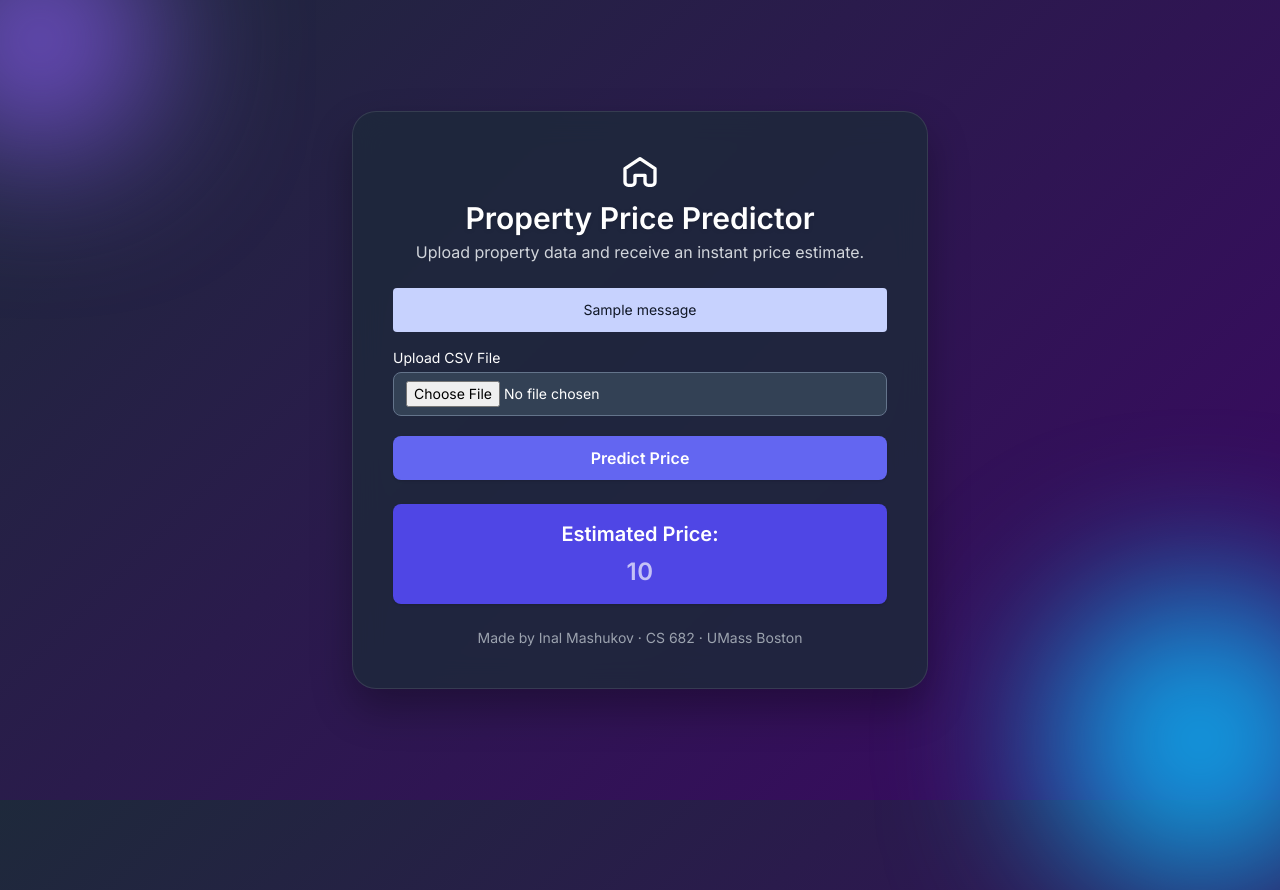
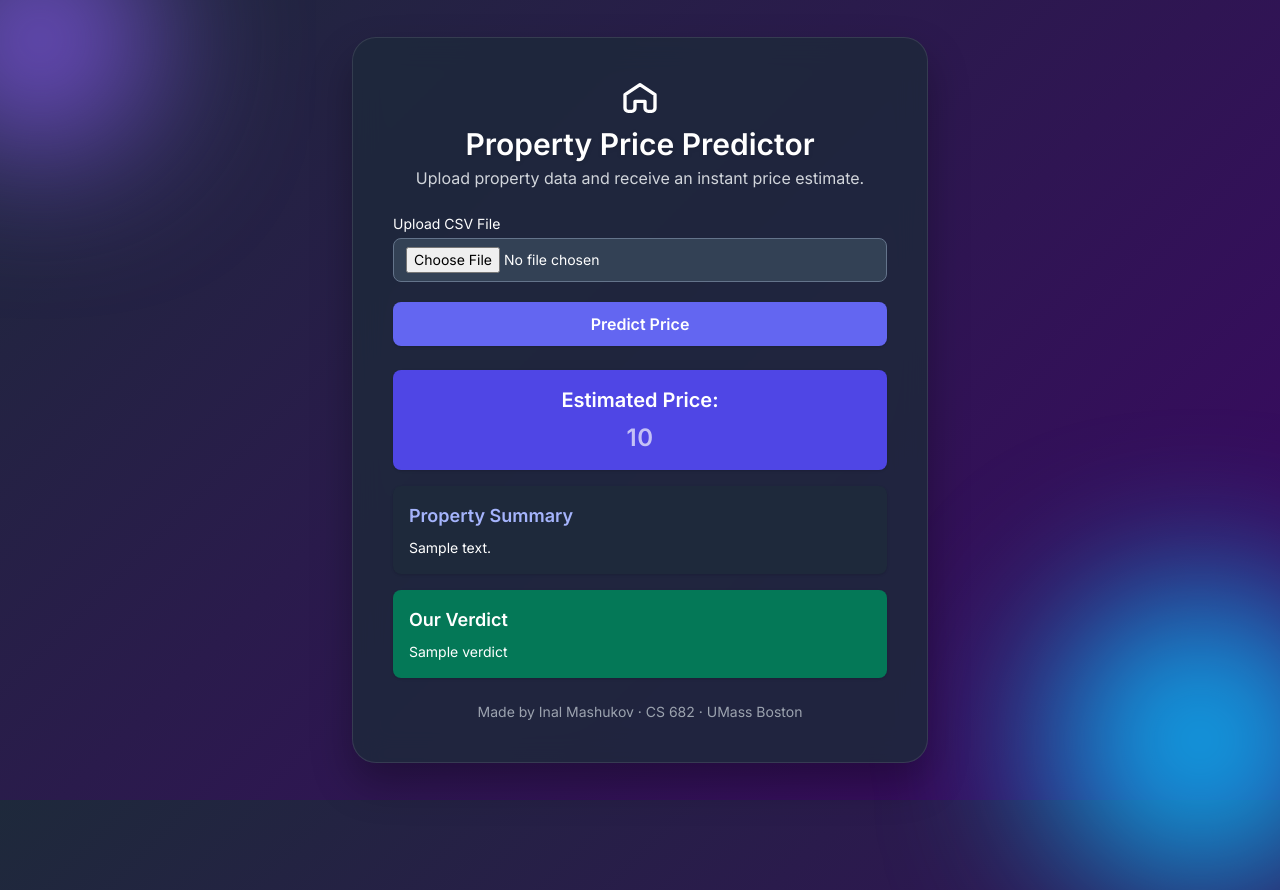
Before and after one commit to oliviervroom/realestate_predictor, a Flask app: template Backend/inal-cs682/templates/index.html in a window 1280 px wide; the page is wider, and only the part inside the window is pictured. Run offline with Flask 3, Linux system fonts and the light colour scheme; the template is opened without the code that fills it: most values are stand-ins (such as "Sample title", 1, 10 or a date in 2020); one stand-in notice (Sample message) is shown; some libraries are stand-ins or nearby versions.

Commit message:
Update index.html

```diff
--- a/Backend/inal-cs682/templates/index.html
+++ b/Backend/inal-cs682/templates/index.html
@@ -5,10 +5,7 @@
   <meta name="viewport" content="width=device-width, initial-scale=1.0" />
   <title>Property Price Predictor</title>
 
-  <!-- Tailwind CSS -->
   <script src="https://cdn.tailwindcss.com"></script>
-
-  <!-- Google Fonts -->
   <link href="https://fonts.googleapis.com/css2?family=Inter:wght@400;600&display=swap" rel="stylesheet" />
 
   <style>
@@ -16,7 +13,6 @@
       font-family: 'Inter', sans-serif;
       background: linear-gradient(135deg, #1e293b, #3b0764);
       min-height: 100vh;
-      position: relative;
       overflow: hidden;
     }
 
@@ -60,31 +56,21 @@
 </head>
 <body class="flex items-center justify-center p-6 text-white">
 
-  <!-- Decorative Background Elements -->
   <div class="decorative-circle circle-1"></div>
   <div class="decorative-circle circle-2"></div>
 
-  <!-- Main Card -->
   <div class="glow-card relative z-10 max-w-xl w-full">
     <div class="text-center mb-6">
       <div class="flex justify-center mb-2">
         <svg xmlns="http://www.w3.org/2000/svg" class="w-10 h-10 text-white" fill="none" viewBox="0 0 24 24" stroke="currentColor">
-          <path stroke-linecap="round" stroke-linejoin="round" stroke-width="2" d="M3 10l9-6 9 6v8a2 2 0 01-2 2h-2a2 2 0 01-2-2v-4H9v4a2 2 0 01-2 2H5a2 2 0 01-2-2v-8z"/>
+          <path stroke-linecap="round" stroke-linejoin="round" stroke-width="2"
+                d="M3 10l9-6 9 6v8a2 2 0 01-2 2h-2a2 2 0 01-2-2v-4H9v4a2 2 0 01-2 2H5a2 2 0 01-2-2v-8z"/>
         </svg>
       </div>
       <h1 class="text-3xl font-semibold drop-shadow">Property Price Predictor</h1>
       <p class="text-gray-300 mt-1">Upload property data and receive an instant price estimate.</p>
     </div>
 
-    {% with messages = get_flashed_messages() %}
-      {% if messages %}
-        <div class="bg-indigo-200 text-gray-900 text-sm p-3 rounded mb-4 text-center">
-          {{ messages[0] }}
-        </div>
-      {% endif %}
-    {% endwith %}
-
-    <!-- Form -->
     <form action="/" method="post" enctype="multipart/form-data" class="space-y-5">
       <div>
         <label for="inputvector" class="block text-sm font-medium mb-1">Upload CSV File</label>
@@ -93,15 +79,28 @@
       </div>
       <button type="submit"
               class="w-full bg-indigo-500 hover:bg-indigo-600 text-white font-semibold py-2.5 rounded-lg transition shadow">
-         Predict Price
+        Predict Price
       </button>
     </form>
 
-    <!-- Prediction Result -->
     {% if predicted_price %}
       <div class="mt-6 p-4 bg-indigo-600 text-white text-center rounded-lg shadow">
         <h2 class="text-xl font-semibold">Estimated Price:</h2>
         <p class="text-2xl mt-2 font-bold tracking-wide animate-pulse">{{ predicted_price }}</p>
+      </div>
+    {% endif %}
+
+    {% if description %}
+      <div class="mt-4 p-4 bg-slate-800 text-white rounded-lg shadow">
+        <h3 class="text-lg font-semibold text-indigo-300 mb-2">Property Summary</h3>
+        <p class="text-sm text-white">{{ description }}</p>
+      </div>
+    {% endif %}
+
+    {% if verdict %}
+      <div class="mt-4 p-4 bg-emerald-700 text-white rounded-lg shadow">
+        <h3 class="text-lg font-semibold mb-2">Our Verdict</h3>
+        <p class="text-sm font-medium">{{ verdict }}</p>
       </div>
     {% endif %}
 
@@ -110,7 +109,6 @@
     </div>
   </div>
 
-  <!-- Submit Loading State -->
   <script>
     document.querySelector('form').addEventListener('submit', function () {
       const button = this.querySelector('button[type="submit"]');
@@ -118,6 +116,5 @@
       button.textContent = ' Predicting...';
     });
   </script>
-
 </body>
 </html>
```
